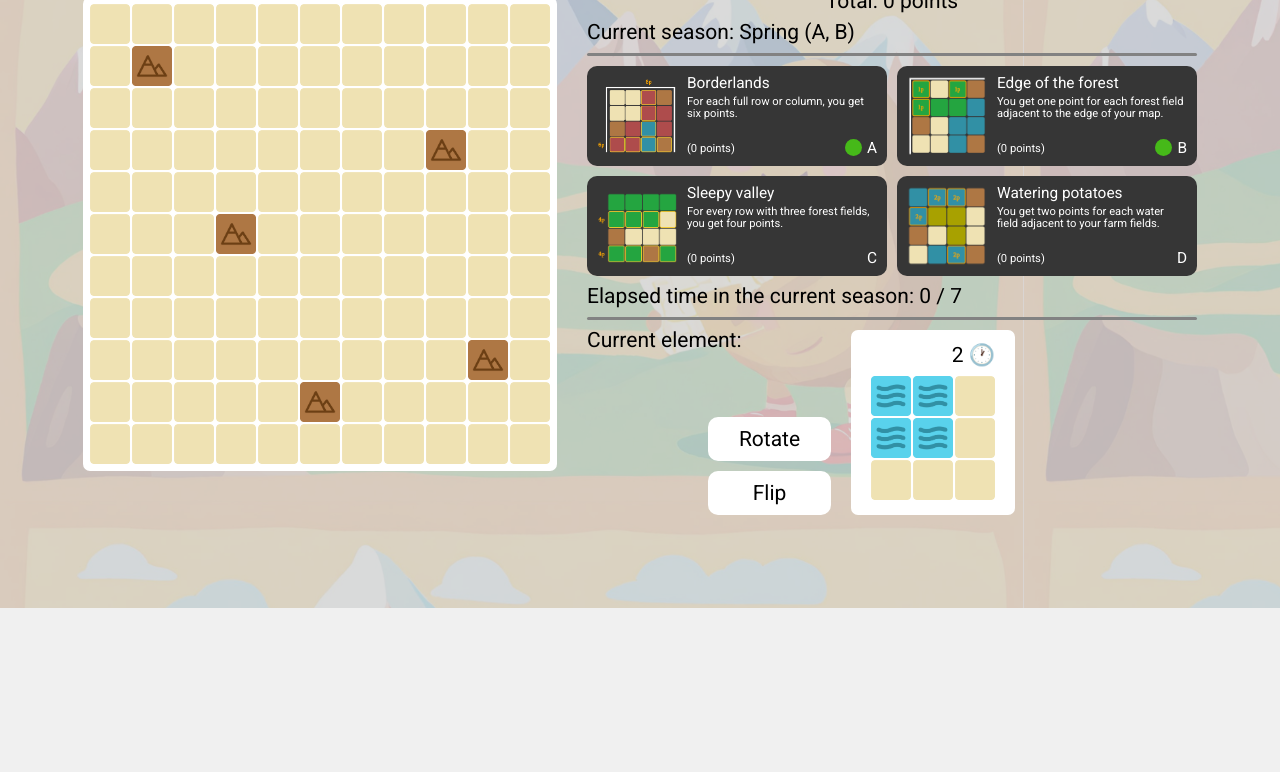
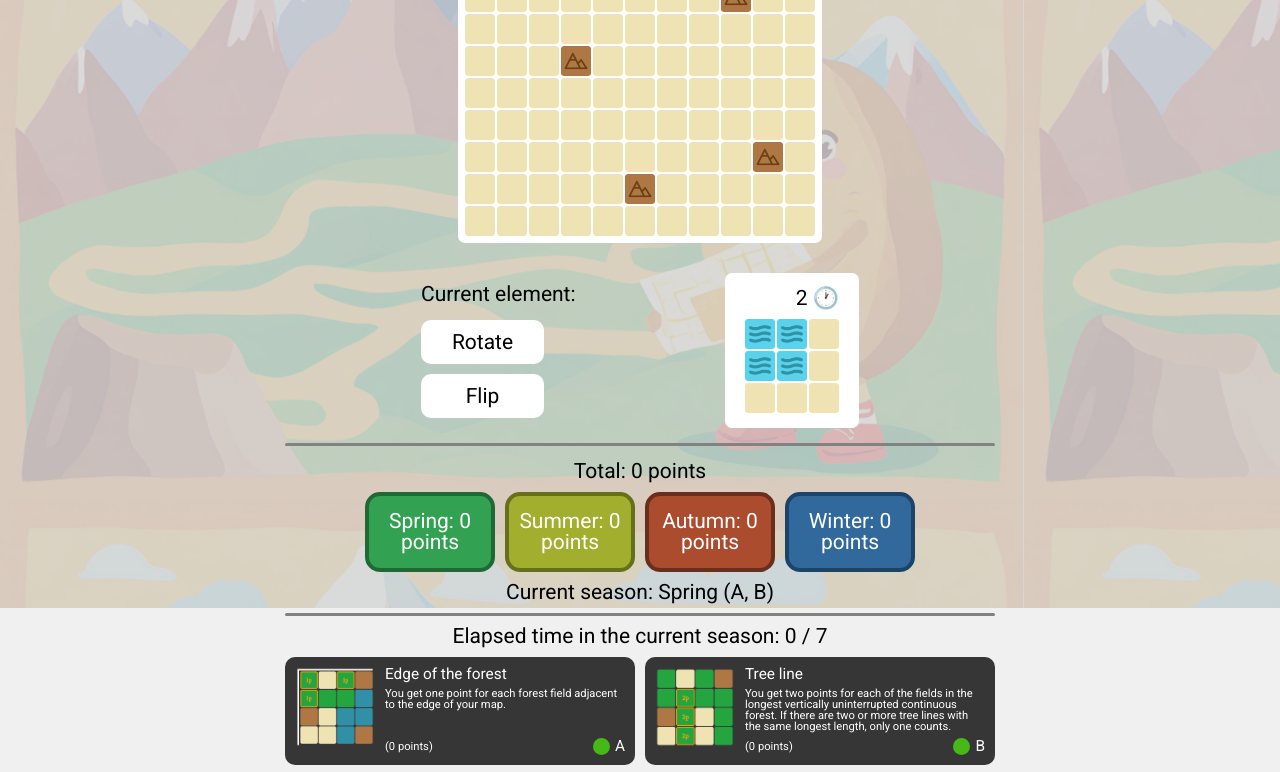
Before and after one commit to leedskiy/The-Mapmaker, a plain HTML site: page index.html in a window 1280 px wide. Shown: the part 192-964 px from the top of the page. Before the commit the page ends 800 px from the top, so only its background shows below. Drawn offline with Linux system fonts and the light colour scheme.

Commit message:
add treeLine mission and update css

```diff
--- a/css/style.css
+++ b/css/style.css
@@ -175,7 +175,7 @@ body {
 
 .__container {
     max-width: 1420px;
-    padding: 40px;
+    padding: 20px 40px;
     margin: 0 auto;
 }
 
@@ -281,7 +281,7 @@ body {
     border-radius: 3px;
 }
 
-@media(max-width: 1200px){
+@media(max-width: 1300px){
     .main__container {
         flex-direction: column;
     }
@@ -405,7 +405,7 @@ body {
 .right__separator2 {
 }
 
-@media(max-width: 1200px){
+@media(max-width: 1300px){
     .right__section1 {
         order: 3;
     }
@@ -427,7 +427,7 @@ body {
     }
 }
 
-@media(max-width: 700px){
+@media(max-width: 800px){
     .section1__cards {
         display: grid;
         grid-template-rows: repeat(2, 1fr);
@@ -458,10 +458,10 @@ body {
     color: #ffffff;
     display: grid;
     grid-template-rows: repeat(2, 1fr);
-    grid-template-columns: repeat(2, 300px);
+    grid-auto-rows: 1fr;
+    grid-template-columns: repeat(2, 350px);
     gap: 10px;
     justify-content: center;
-    align-items: center;
 }
 
 .missions__mission {
@@ -624,7 +624,7 @@ body {
 .timeinfo__time {
 }
 
-@media(max-width: 1200px){
+@media(max-width: 1300px){
     .right__section2 {
         order: 5;
     }
@@ -637,7 +637,7 @@ body {
     }
 }
 
-@media(max-width: 700px){
+@media(max-width: 800px){
     .section2__missions {
         grid-template-rows: repeat(4, 1fr);
         grid-template-columns: repeat(1, 300px);
@@ -738,7 +738,7 @@ body {
 .s3grid__elem {
 }
 
-@media(max-width: 1200px){
+@media(max-width: 1300px){
     .right__section3 {
         order: 1;
         align-items: center;
--- a/js/managers/missionsManager.js
+++ b/js/managers/missionsManager.js
@@ -6,6 +6,8 @@ import { BorderlandsMission } from "../missions/borderlandsMission.js";
 import { EdgeOfTheForestMission } from "../missions/edgeOfTheForestMission.js";
 import { SleepyValleyMission } from "../missions/sleepyValleyMission.js";
 import { WateringPotatoes } from "../missions/wateringPotatoes.js";
+
+import { TreeLineMission } from "../missions/treeLineMission.js";
 
 export class MissionsManager {
     #ssnlMissionsTotalPoints;
@@ -33,6 +35,9 @@ export class MissionsManager {
             missions["basic"][1].description, 4, 'A'));
         this.#fullMissionsList.push(new WateringPotatoes(missions["basic"][2].title,
             missions["basic"][2].description, 2, 'A'));
+
+        this.#fullMissionsList.push(new TreeLineMission(missions["extra"][0].title,
+            missions["extra"][0].description, 2, 'A'));
     }
 
     getFullMissionList = () => {
@@ -43,9 +48,20 @@ export class MissionsManager {
         gameController.randomizeArray(this.#fullMissionsList);
 
         this.#activeMissions.push(this.#fullMissionsList[0]);
-        this.#activeMissions.push(this.#fullMissionsList[1]);
-        this.#activeMissions.push(this.#fullMissionsList[2]);
-        this.#activeMissions.push(this.#fullMissionsList[3]);
+        // this.#activeMissions.push(this.#fullMissionsList[1]);
+        // temporary for testing
+        this.#fullMissionsList.forEach(e => {
+            if (e.getTitle() === "Tree line") {
+                this.#activeMissions.push(e);
+            }
+        })
+        for (let i = 1; i < 3; i++) {
+            if (this.#fullMissionsList[i].getTitle() !== "Tree line") {
+                this.#activeMissions.push(this.#fullMissionsList[i]);
+            }
+        }
+        // this.#activeMissions.push(this.#fullMissionsList[2]);
+        // this.#activeMissions.push(this.#fullMissionsList[3]);
 
         this.#activeMissions[0].setSeasonalLetter('A');
         this.#activeMissions[1].setSeasonalLetter('B');
--- /dev/null
+++ b/js/missions/treeLineMission.js
@@ -0,0 +1,39 @@
+import { Mission } from "./mission.js";
+import { gameController } from "../controllers/gameController.js";
+
+export class TreeLineMission extends Mission {
+    constructor(title, description, missionCost, seasonalLetter) {
+        super(title, description, missionCost, seasonalLetter);
+    }
+
+    checkMissionFulfillment = () => {
+        this.currPoints = 0;
+        const grid = gameController.getGrid();
+        const gridArray = grid.getGrid();
+        let maxLength = 0;
+        let currLength = 0;
+        let theSameTreeLine = false;
+
+        for (let i = 0; i < gridArray[0].length; i++) {
+            for (let j = 0; j < gridArray.length; j++) {
+                let isForestType = gridArray[j][i].getType() === "forest";
+                if (isForestType && !theSameTreeLine) {
+                    theSameTreeLine = true;
+                    currLength = 1;
+                }
+                else if (isForestType && theSameTreeLine) {
+                    ++currLength;
+                }
+                else {
+                    theSameTreeLine = false;
+
+                    if (currLength > maxLength) {
+                        maxLength = currLength;
+                    }
+                }
+            }
+        }
+
+        this.currPoints += maxLength * this.missionCost;
+    }
+}
```
